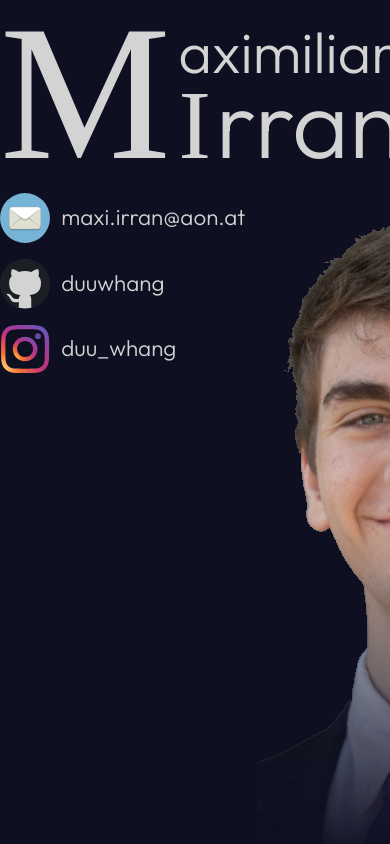
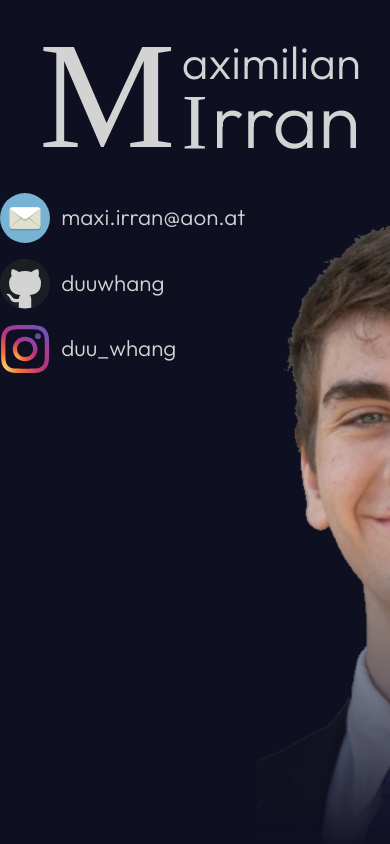
Before and after one commit to duuwhang/Homepage, a plain HTML site: page index.html in a window 390 px wide. Shown: the top 844 px of the page. Drawn offline with Linux system fonts and the light colour scheme.

Commit message:
scale down name on small displays

```diff
--- a/css/main.scss
+++ b/css/main.scss
@@ -424,3 +424,13 @@ section {
         }
     }
 }
+
+@media only screen and (max-width: 420px) {
+    .hero {
+        width: 100%;
+
+        .name {
+            scale: 0.8;
+        }
+    }
+}
```
Also changed, not shown: css/main.css, 1 other file.
